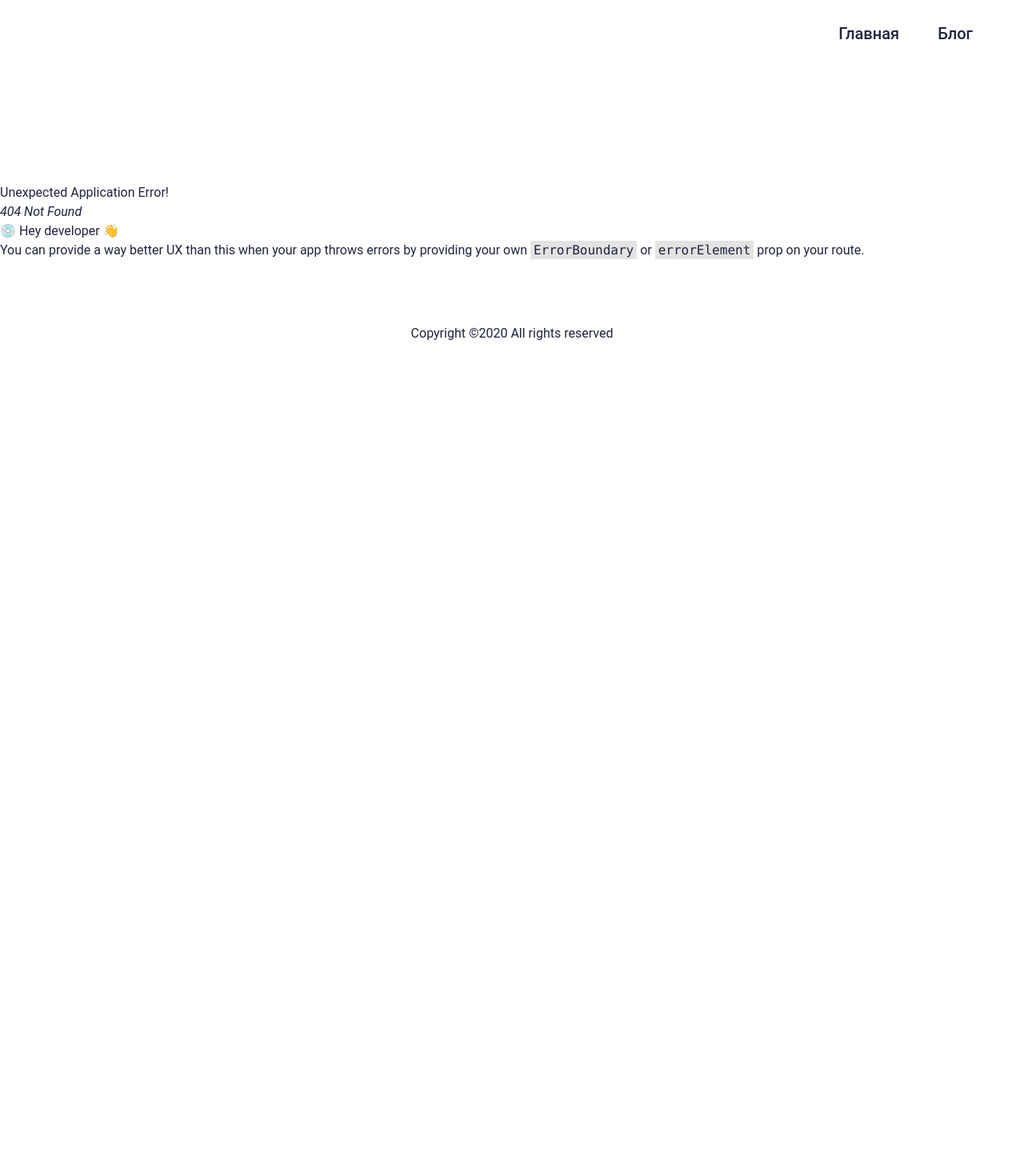
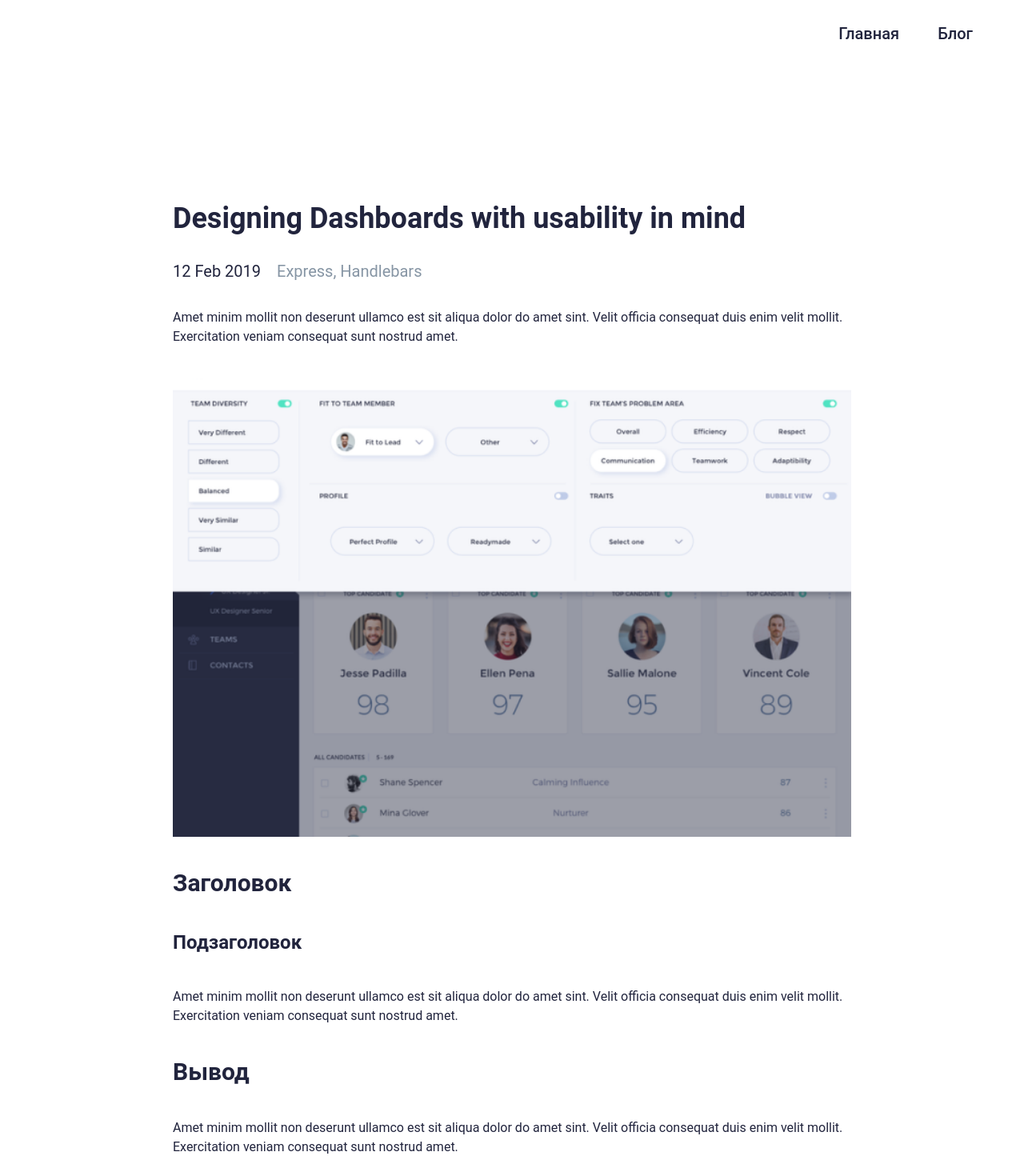
Before and after one commit to SoloProger/dev-journal, a React (Create React App) app in the folder client/: page /blog/post/1 in a window 1280 px wide. Before the commit this address had no page. Shown: the top 1470 px of the page at 80% size. Before the commit the page ends 800 px from the top, so only its background shows below. Built offline with nearby package versions, Linux system fonts and the light colour scheme.

Commit message:
CLIENT: Добавил страницу поста

```diff
--- /dev/null
+++ b/client/craco.config.js
@@ -0,0 +1,12 @@
+const path = require("path");
+
+module.exports = {
+  webpack: {
+    alias: {
+      "@": path.resolve(__dirname, "src/"),
+      "@pages": path.resolve(__dirname, "src/pages"),
+      "@components": path.resolve(__dirname, "src/shared/components"),
+      "@utils": path.resolve(__dirname, "src/shared/utils"),
+    },
+  },
+};
--- a/client/src/App.js
+++ b/client/src/App.js
@@ -1,5 +1,6 @@
-import MainLayout from "../src/shared/layouts/MainLayout.jsx";
+import { RouterProvider } from "react-router-dom";
+import { router } from "./shared/router/router";
 
 export default function App() {
-  return <MainLayout />;
+  return <RouterProvider router={router} />;
 }
--- /dev/null
+++ b/client/src/pages/Post.jsx
@@ -0,0 +1,40 @@
+import React from "react";
+
+export default function Post() {
+  return (
+    <article className="w-full  max-w-4xl m-auto p-6 flex flex-col gap-10 justify-center">
+      <section className="flex flex-col gap-8 justify-center">
+        <h2 className="text-4xl font-bold">
+          Designing Dashboards with usability in mind
+        </h2>
+        <div className="flex items-center gap-5 text-xl">
+          <span>12 Feb 2019</span>
+          <span className="text-[#8695A4]">Express, Handlebars</span>
+        </div>
+        <p>
+          Amet minim mollit non deserunt ullamco est sit aliqua dolor do amet
+          sint. Velit officia consequat duis enim velit mollit. Exercitation
+          veniam consequat sunt nostrud amet.
+        </p>
+      </section>
+      <section className="flex flex-col gap-10">
+        <img src="/post-image.png" alt="alt" />
+        <h3 className="text-3xl font-bold">Заголовок</h3>
+        <h4 className="text-2xl font-bold">Подзаголовок</h4>
+        <p>
+          Amet minim mollit non deserunt ullamco est sit aliqua dolor do amet
+          sint. Velit officia consequat duis enim velit mollit. Exercitation
+          veniam consequat sunt nostrud amet.
+        </p>
+      </section>
+      <section className="flex flex-col gap-10">
+        <h3 className="text-3xl font-bold">Вывод</h3>
+        <p>
+          Amet minim mollit non deserunt ullamco est sit aliqua dolor do amet
+          sint. Velit officia consequat duis enim velit mollit. Exercitation
+          veniam consequat sunt nostrud amet.
+        </p>
+      </section>
+    </article>
+  );
+}
--- a/client/src/shared/components/navbar/Navbar.jsx
+++ b/client/src/shared/components/navbar/Navbar.jsx
@@ -1,5 +1,6 @@
 import React from "react";
-import { navbarLinkList } from "../../utils/lists/navbarLinkList";
+import { Link } from "react-router-dom";
+import { navbarLinkList } from "@utils/lists/navbarLinkList";
 import ListItem from "../listItem/ListItem";
 
 export default function Navbar() {
@@ -9,7 +10,7 @@ export default function Navbar() {
         <ul className="flex gap-12">
           {navbarLinkList.map((link) => (
             <ListItem key={link.key}>
-              <a href={link.path}>{link.name}</a>
+              <Link to={link.path}>{link.name}</Link>
             </ListItem>
           ))}
         </ul>
--- a/client/src/shared/layouts/MainLayout.jsx
+++ b/client/src/shared/layouts/MainLayout.jsx
@@ -1,14 +1,13 @@
 import React from "react";
 import Navbar from "../components/navbar/Navbar";
 import Footer from "../components/footer/Footer";
-import { RouterProvider } from "react-router-dom";
-import { router } from "../router/router";
+import { Outlet } from "react-router-dom";
 
 export default function MainLayout() {
   return (
     <>
       <Navbar />
-      <RouterProvider router={router} />
+      <Outlet />
       <Footer />
     </>
   );
```
Also changed, not shown: client/package.json (+4 -3 lines), client/src/shared/router/router.js (+21 -5 lines), client/public/post-image.png (added), 1 other file (tests, documents, lock files or other folders).
